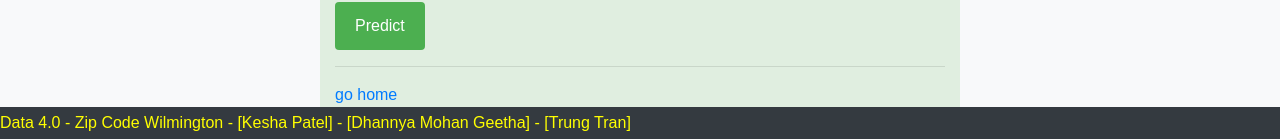
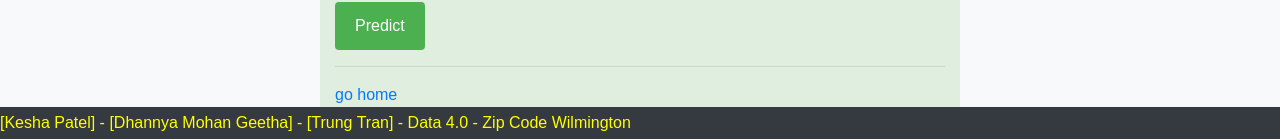
Before and after one commit to Health-Advisor-Machine/Health-Advisor-Machine, a Flask app: page /diabetes in a window 1280 px wide. Shown: the part 1155-1294 px from the top of the page. Run offline with Flask 3, Linux system fonts and the light colour scheme; parts of the project's set-up code (start-up, migrations or seed data) failed here and were passed over; some libraries are stand-ins or nearby versions.

Commit message:
finish boostrap

```diff
--- a/templates/layout.html
+++ b/templates/layout.html
@@ -116,8 +116,8 @@
   <footer class="footer mt-auto py-3 bg-dark">
     <div class="container-fluid">
       <div class="row">
-          <span class="text">Data 4.0 - Zip Code Wilmington -
-              [Kesha Patel] - [Dhannya Mohan Geetha] - [Trung Tran]</span>
+          <span class="text">[Kesha Patel] - [Dhannya Mohan Geetha] - [Trung Tran] -
+          Data 4.0 - Zip Code Wilmington</span>
       </div>
     </div>
   </footer>
```
